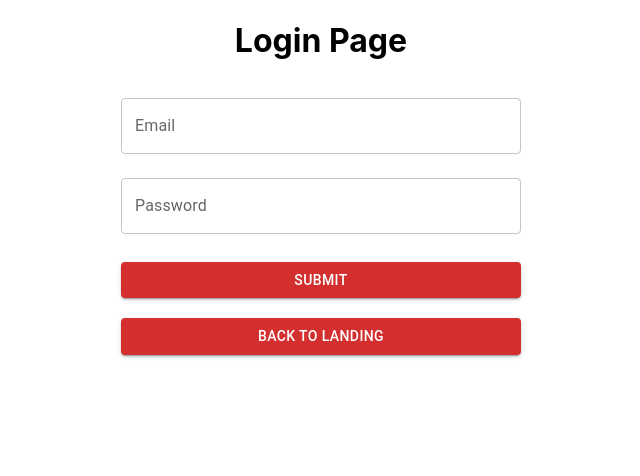
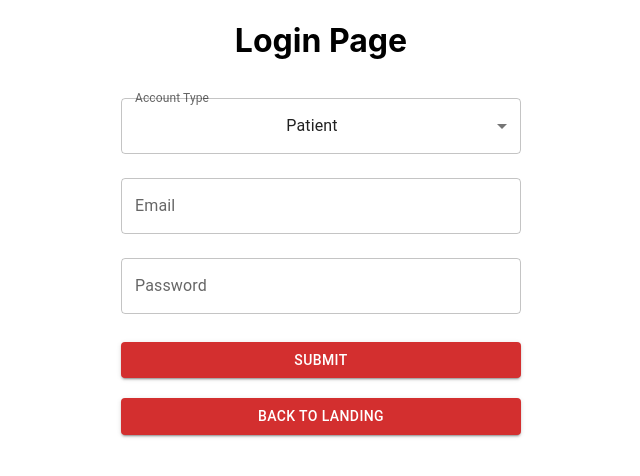
Before and after one commit to SENG-350-2024-fall/Team-8, a React (Create React App) app in the folder mister-ed/: page /login in a window 1280 px wide. Shown: the top 476 px of the page, without its empty margins (319-959 px from the left). Built offline with nearby package versions, Linux system fonts and the light colour scheme.

Commit message:
Added nurse items and login

```diff
--- a/mister-ed/src/pages/Landing.js
+++ b/mister-ed/src/pages/Landing.js
@@ -12,7 +12,7 @@ function Landing() {
           color="error"
           fullWidth
         >
-          Go to Login
+          Login
         </Button>
       </Link>
       <Link to="/create-account" style={{ textDecoration: 'none', width: '100%' }}>
--- a/mister-ed/src/pages/Login.js
+++ b/mister-ed/src/pages/Login.js
@@ -1,9 +1,11 @@
 import React, { useState } from 'react';
-import { Button, TextField } from '@mui/material';
+import { Button, TextField, Select, MenuItem, InputLabel, FormControl } from '@mui/material';
 import { Link, useNavigate } from 'react-router-dom';
-import { SAMPLE_PATIENTS } from './sampledb';  // Import your sample data
+import { SAMPLE_PATIENTS, SAMPLE_NURSES } from './sampledb';  // Import your sample data
 
 function Login() {
+
+  const [accountType, setAccountType] = useState('Patient');
   const [email, setEmail] = useState('');
   const [password, setPassword] = useState('');
   const [error, setError] = useState('');
@@ -12,8 +14,9 @@ function Login() {
   const handleSubmit = (e) => {
     e.preventDefault();
 
-    // Find a matching user in the SAMPLE_PATIENTS data
-    const foundUser = SAMPLE_PATIENTS.find(
+    const sampleData = accountType === 'Patient' ? SAMPLE_PATIENTS : SAMPLE_NURSES;
+
+    const foundUser = sampleData.find(
       (user) => user.email === email && user.password === password
     );
 
@@ -30,6 +33,20 @@ function Login() {
     <div>
       <h1>Login Page</h1>
       <form onSubmit={handleSubmit} style={{ maxWidth: '400px', margin: '0 auto' }}>
+      <FormControl fullWidth margin="normal" variant="outlined">
+          <InputLabel id="account-type-label" shrink>
+            Account Type
+          </InputLabel>
+          <Select
+            labelId="account-type-label"
+            value={accountType}
+            onChange={(e) => setAccountType(e.target.value)}
+            fullWidth
+          >
+            <MenuItem value="Patient">Patient</MenuItem>
+            <MenuItem value="Nurse">Nurse</MenuItem>
+          </Select>
+        </FormControl>
         <TextField
           label="Email"
           variant="outlined"
--- a/mister-ed/src/pages/sampledb.js
+++ b/mister-ed/src/pages/sampledb.js
@@ -10,3 +10,16 @@ export const SAMPLE_PATIENTS = [
     { id: '9', email: 'mia.anderson@example.com', password: 'miaPass789', name: 'Mia Anderson', age: '29', postal: 'V9I 9J0' },
     { id: '10', email: 'testuser@email.com', password: 'password', name: 'Test User', age: '40', postal: 'V0J 0K1' }
   ];
+
+  export const SAMPLE_NURSES = [
+    { id: '1', email: 'nurse.alex@example.com', password: 'nurseAlex123', name: 'Alex Thompson', hospital: 'Victoria General' },
+    { id: '2', email: 'nurse.lucy@example.com', password: 'nurseLucy456', name: 'Lucy Evans', hospital: 'Royal Jubilee' },
+    { id: '3', email: 'nurse.james@example.com', password: 'nurseJames789', name: 'James White', hospital: 'Victoria General' },
+    { id: '4', email: 'nurse.olivia@example.com', password: 'nurseOlivia123', name: 'Olivia Harris', hospital: 'Royal Jubilee' },
+    { id: '5', email: 'nurse.michael@example.com', password: 'nurseMichael456', name: 'Michael Clark', hospital: 'Victoria General' },
+    { id: '6', email: 'nurse.chloe@example.com', password: 'nurseChloe789', name: 'Chloe Lewis', hospital: 'Royal Jubilee' },
+    { id: '7', email: 'nurse.david@example.com', password: 'nurseDavid123', name: 'David Robinson', hospital: 'Victoria General' },
+    { id: '8', email: 'nurse.sarah@example.com', password: 'nurseSarah456', name: 'Sarah Walker', hospital: 'Royal Jubilee' },
+    { id: '9', email: 'nurse.daniel@example.com', password: 'nurseDaniel789', name: 'Daniel King', hospital: 'Victoria General' },
+    { id: '10', email: 'nurse.julia@example.com', password: 'nurseJulia123', name: 'Julia Scott', hospital: 'Royal Jubilee' }
+];
```
